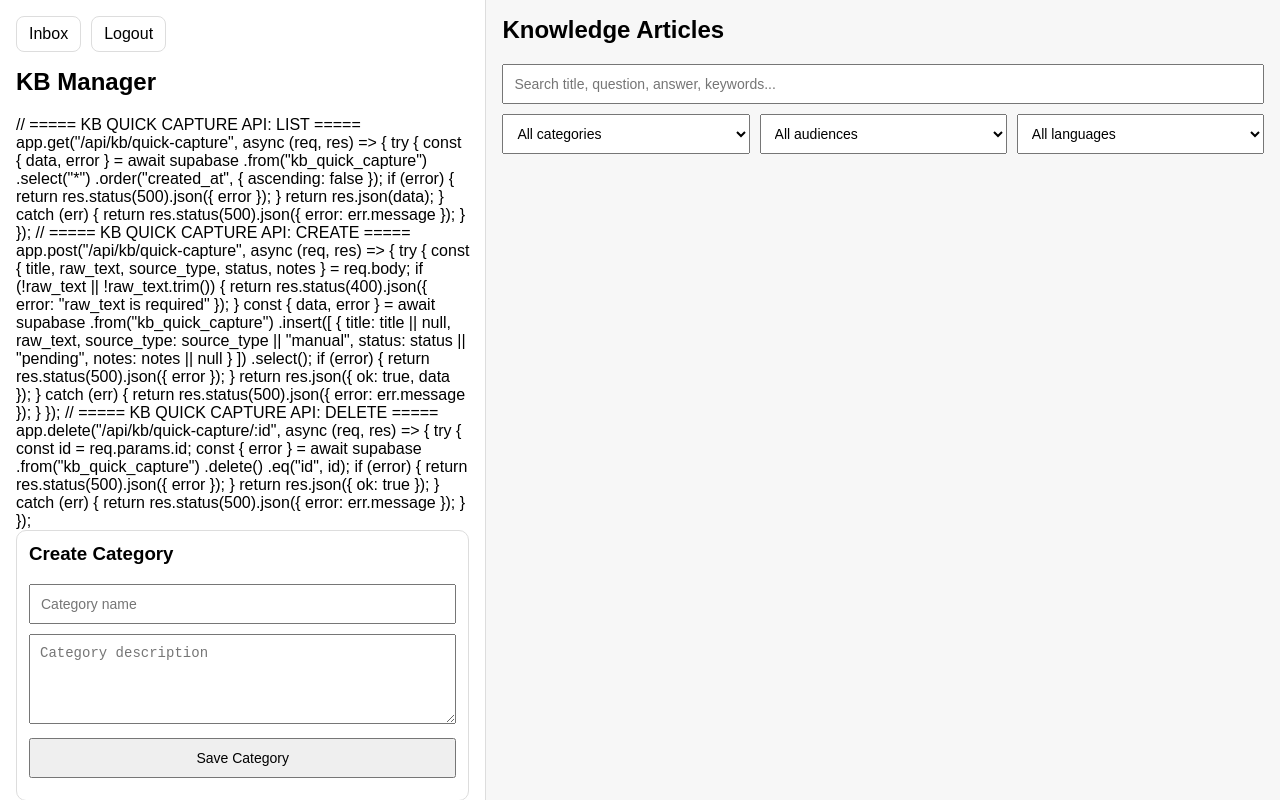
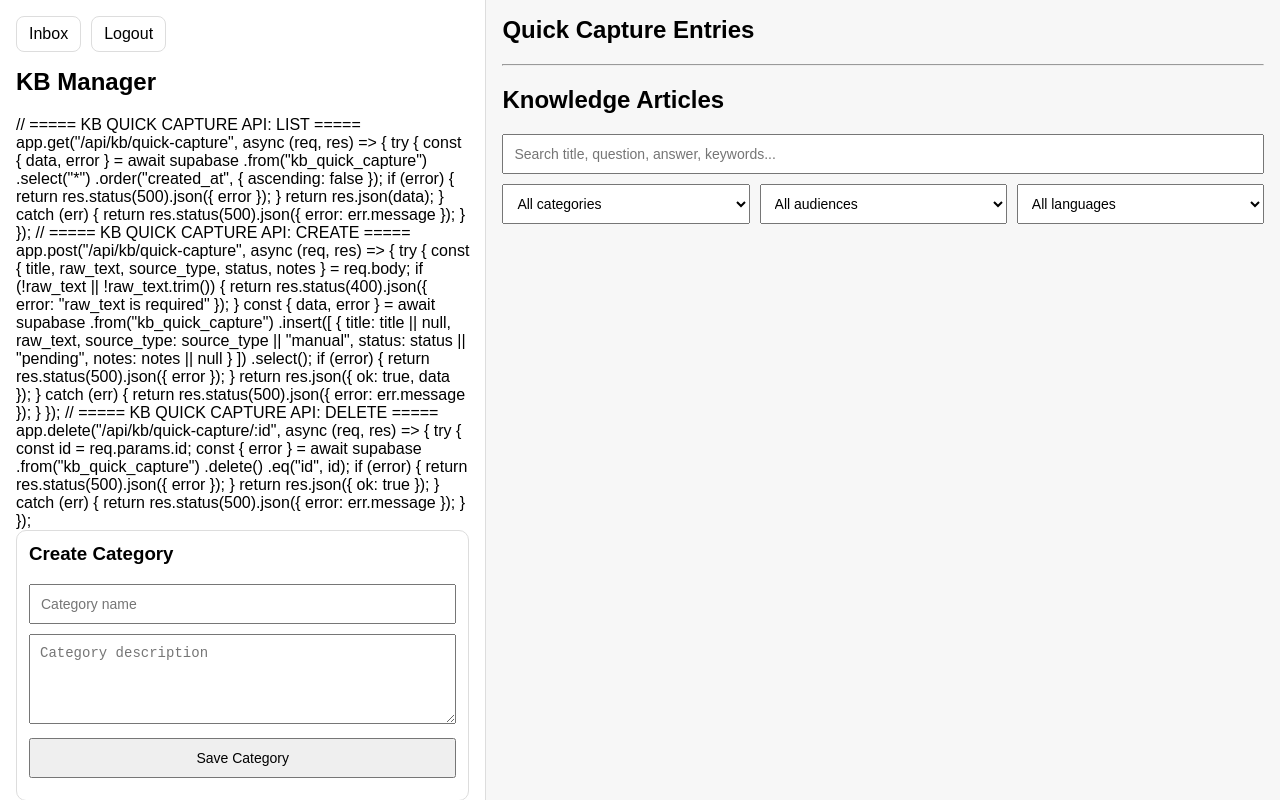
Before and after one commit to WamiLSA/lsa-global-webhook, a website: page public/kb.html in a window 1280 px wide. Drawn offline with Linux system fonts and the light colour scheme; no server answers.

Commit message:
Update kb.html

```diff
--- a/public/kb.html
+++ b/public/kb.html
@@ -219,6 +219,10 @@ app.delete("/api/kb/quick-capture/:id", async (req, res) => {
   </div>
 
   <div id="right">
+    <h2>Quick Capture Entries</h2>
+<div id="quickCaptureList"></div>
+
+<hr style="margin: 20px 0;">
     <h2>Knowledge Articles</h2>
 
     <input id="searchBox" placeholder="Search title, question, answer, keywords..." oninput="renderArticles()" />
```
